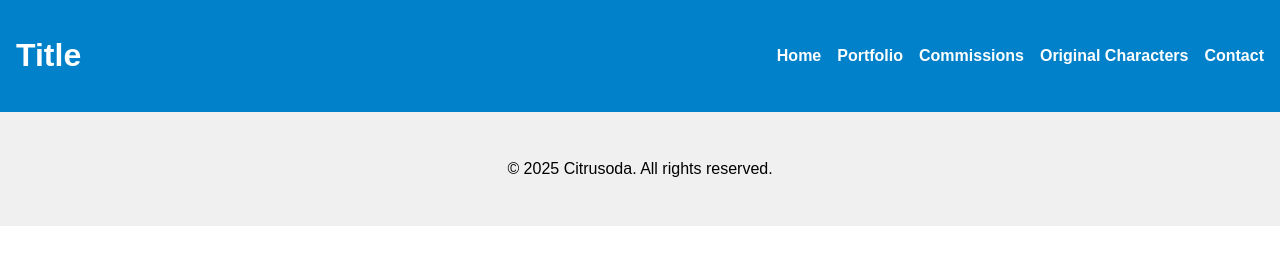
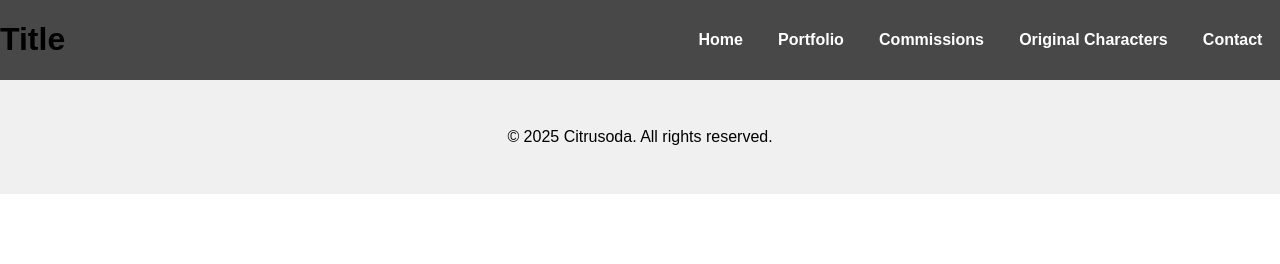
Before and after one commit to yunaCitrus7/citrusoda, a plain HTML site: page index.html in a window 1280 px wide. Drawn offline with Linux system fonts and the light colour scheme.

Commit message:
Add files via upload

```diff
--- a/style.css
+++ b/style.css
@@ -10,32 +10,36 @@
   header {
       position: sticky;
       top: 0;
-      background: #0081C9;
-      color: white;
-      padding: 1em;
+      background:#484848  ;
+      color: black;
+
       z-index: 1000;
       display: flex;
       align-items: center;
       justify-content: space-between;
       flex-wrap: wrap;
-    }
+ }
 
     nav ul {
       display: flex;
-      gap: 1em;
       list-style: none;
       padding: 0;
       margin: 0;
     }
 
-    nav a {
+   nav a {
       color: white;
       text-decoration: none;
       font-weight: bold;
+      height: 100%;
+      display: flex;
+      align-items: center;
+      padding: 1.7em 1.1em;
+      transition: background-color 0.2s ease;
     }
 
-    .main-content {
-      padding: 2em;
+    nav a:hover {
+      background-color: #005c92;
     }
 
     footer {
```
